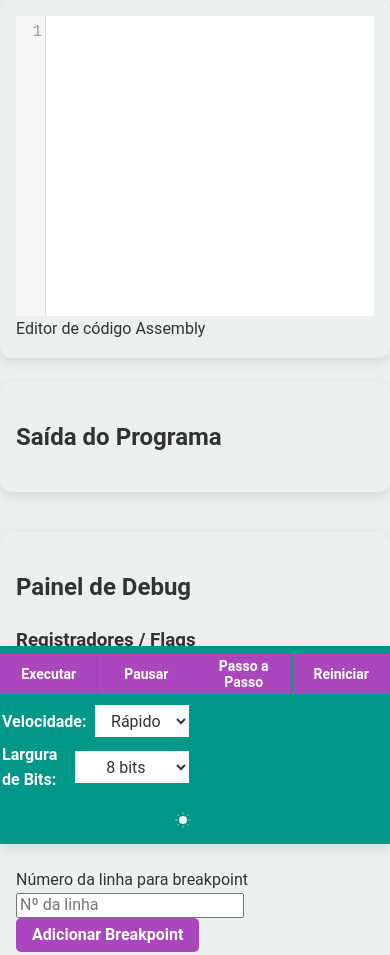
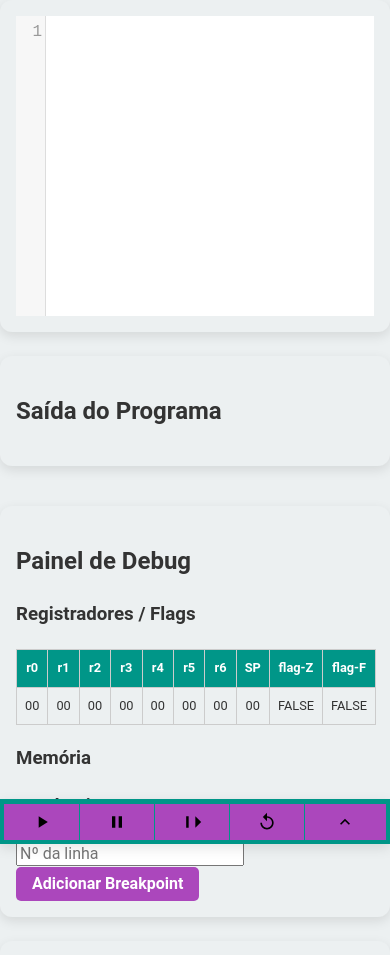
Before and after one commit to MarlilsonM/Simulador_Assembly, a plain HTML site: page index.html in a window 390 px wide. Shown: the top 955 px of the page. Drawn offline with nearby package versions, Linux system fonts and the light colour scheme.

Commit message:
Icones mobile

```diff
--- a/index.html
+++ b/index.html
@@ -14,12 +14,28 @@
     <header>
         <nav id="controls" aria-label="Controles do simulador">
             <div class="control-group">
-                <button id="play-btn" aria-label="Executar">Executar</button>
-                <button id="pause-btn" aria-label="Pausar">Pausar</button>
-                <button id="step-btn" aria-label="Passo a Passo">Passo a Passo</button>
-                <button id="reset-btn" aria-label="Reiniciar">Reiniciar</button>
+                <button id="play-btn" aria-label="Executar">
+                    <span class="text">Executar</span>
+                    <img src="icons/play.svg" alt="Executar" class="icon">
+                </button>
+                <button id="pause-btn" aria-label="Pausar">
+                    <span class="text">Pausar</span>
+                    <img src="icons/pause.svg" alt="Pausar" class="icon">
+                </button>
+                <button id="step-btn" aria-label="Passo a Passo">
+                    <span class="text">Passo a Passo</span>
+                    <img src="icons/step.svg" alt="Passo a Passo" class="icon">
+                </button>
+                <button id="reset-btn" aria-label="Reiniciar">
+                    <span class="text">Reiniciar</span>
+                    <img src="icons/restart.svg" alt="Reiniciar" class="icon">
+                </button>
+                <button id="options-btn" class="btn-options" aria-label="Opções">
+                    <img src="icons/chevron-up.svg" alt="Opções" class="icon-chevron">
+                </button>
             </div>
 
+            <div class="options-box">
                 <div class="control-group">
                     <div class="select-wrapper">
                         <label for="speed-select">Velocidade:</label>
@@ -37,7 +53,6 @@
                             <option value="16">16 bits</option>
                             <option value="32">32 bits</option>
                         </select>
-                </div>
                     </div>
 
                     <div class="theme-group">
@@ -60,6 +75,8 @@
                                 </mask>
                             </svg>
                         </button>
+                    </div>
+                </div>
             </div>
         </nav>
     </header>
@@ -141,6 +158,7 @@
     </footer>
 
     <!-- Scripts -->
+    <script src="scripts/script.js"></script>
     <script src="scripts/theme-toggle.js"></script>
     <script src="codemirror/codemirror.js"></script>
     <script src="codemirror/mode/assembly/assembly.js"></script>
--- /dev/null
+++ b/scripts/script.js
@@ -0,0 +1,11 @@
+document.addEventListener('DOMContentLoaded', function() {
+    const optionsButton = document.getElementById('options-btn');
+    const optionsBox = document.querySelector('.options-box');
+    const chevronIcon = optionsButton.querySelector('.icon-chevron');
+
+    optionsButton.addEventListener('click', () => {
+        optionsBox.classList.toggle('visible');
+        const isVisible = optionsBox.classList.contains('visible');
+        chevronIcon.src = isVisible ? 'icons/chevron-down.svg' : 'icons/chevron-up.svg';
+    });
+});
--- a/styles/main.css
+++ b/styles/main.css
@@ -174,6 +174,10 @@ button {
     background-color: var(--primary-color-button);
     color: white;
     font-weight: bold;
+    display: flex;
+    align-items: center;
+    justify-content: center;
+    gap: var(--spacing-small);
 }
 
 button:hover, button:focus {
@@ -227,7 +231,7 @@ select {
 [data-theme="dark"] #output-panel,
 [data-theme="dark"] #debug-panel,
 [data-theme="dark"] #editor-container,
-[data-theme="dark"] #visualization {
+[ data-theme="dark"] #visualization {
     background-color: var(--dark-background-color);
     color: var(--dark-text-color);
 }
@@ -371,55 +375,33 @@ select {
 
 /* Mobile */
 @media (max-width: 768px) {
-    body {
-        padding-bottom: 120px;
+    .control-group .text {
+        display: none;
     }
 
-    #controls {
-        flex-direction: column;
-        height: auto;
-        min-height: 0;
-        padding: var(--spacing-small) 0;
+    .control-group .icon {
+        display: inline-block;
     }
 
-    .control-group {
-        width: 100%;
-        justify-content: space-around;
-        margin-bottom: var(--spacing-small);
+    #options-btn {
+        display: inline-flex;
     }
 
-    .control-group:not(:first-child) {
-        flex-direction: column;
-        align-items: stretch;
+    .options-box {
+        display: none;
     }
 
-    .control-group:first-child button {
-        height: 40px;
+    .options-box.visible {
+        display: block;
+    }
 }
 
-    button, select {
-        border-radius: 0;
-        flex-grow: 1;
-        text-align: center;
-        padding: var(--spacing-medium) var(--spacing-small);
+.options-box {
+    display: none;
 }
 
-    .theme-toggle {
-        margin: var(--spacing-small) auto;
-    }
-
-    .select-wrapper {
-        width: 100%;
-        margin: var(--spacing-small) 0;
-    }
-
-    .select-wrapper select {
-        width: 100%;
-    }
-
-    .theme-toggle {
-        margin: var(--spacing-small) auto;
-    }
+.options-box.visible {
+    display: block;
   }
 
     /* Para telas muito pequenas */
@@ -469,3 +451,114 @@ select {
         transition: none !important;
     }
 }
+
+/* Estilos para ícones */
+.icon {
+    width: 20px;
+    height: 20px;
+    display: none; /* Inicialmente oculto, será mostrado em telas menores */
+}
+
+.icon-chevron {
+    width: 20px;
+    height: 20px;
+    transition: transform var(--transition-speed);
+}
+
+/* Rotação do ícone chevron quando as opções estão visíveis */
+.options-box.visible + .icon-chevron {
+    transform: rotate(180deg);
+}
+
+/* Ajustes para os botões com ícones */
+button {
+    display: flex;
+    align-items: center;
+    justify-content: center;
+    gap: var(--spacing-small);
+}
+
+/* Estilos para a caixa de opções */
+.options-box {
+    position: absolute;
+    top: 100%;
+    left: 0;
+    width: 100%;
+    background-color: var(--primary-color);
+    padding: var(--spacing-medium);
+    box-shadow: var(--box-shadow);
+    display: none;
+    z-index: 9;
+}
+
+.options-box.visible {
+    display: block;
+}
+
+/* Ajuste no media query mobile existente */
+@media (max-width: 768px) {
+    body {
+        padding-bottom: 120px; /* Espaço para a barra de controles fixa */
+    }
+
+    .control-group .text {
+        display: none;
+    }
+
+    .control-group .icon {
+        display: block;
+    }
+
+    #options-btn {
+        display: flex;
+        align-items: center;
+        justify-content: center;
+        padding: var(--spacing-small);
+    }
+
+    .options-box {
+        position: fixed;
+        bottom: 60px; /* Altura da barra de controles */
+        top: auto;
+        background-color: var(--primary-color);
+        border-top: 1px solid rgba(255, 255, 255, 0.1);
+    }
+
+    /* Ajuste para o layout dos controles em mobile */
+    #controls {
+        flex-wrap: wrap;
+    }
+
+    .control-group {
+        justify-content: space-around;
+    }
+}
+
+/* Ajuste para o modo escuro */
+[data-theme="dark"] .options-box {
+    background-color: var(--dark-background-color);
+    border-color: rgba(255, 255, 255, 0.1);
+}
+
+/* Melhorias de acessibilidade */
+.visually-hidden {
+    position: absolute;
+    width: 1px;
+    height: 1px;
+    padding: 0;
+    margin: -1px;
+    overflow: hidden;
+    clip: rect(0, 0, 0, 0);
+    border: 0;
+}
+
+/* Ajustes para hover e focus */
+button:focus-visible {
+    outline: 2px solid var(--primary-color);
+    outline-offset: 2px;
+}
+
+.icon-chevron:focus-visible {
+    outline: 2px solid var(--primary-color);
+    outline-offset: 2px;
+}
```
Also changed, not shown: icons/chevron-down.svg (added), icons/chevron-up.svg (added), icons/pause.svg (added), icons/play.svg (added), icons/restart.svg (added), icons/step.svg (added). Lines whose indentation alone changed are shown as unchanged.
